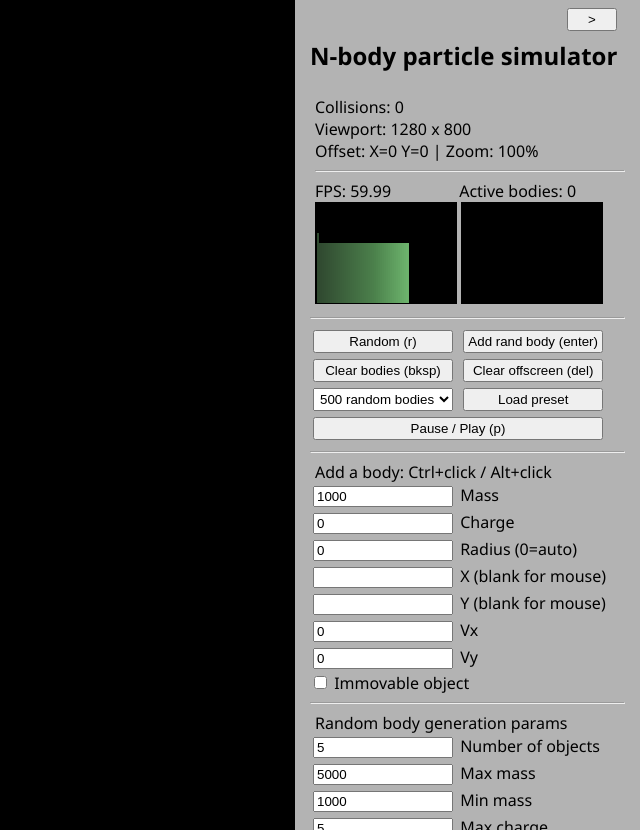
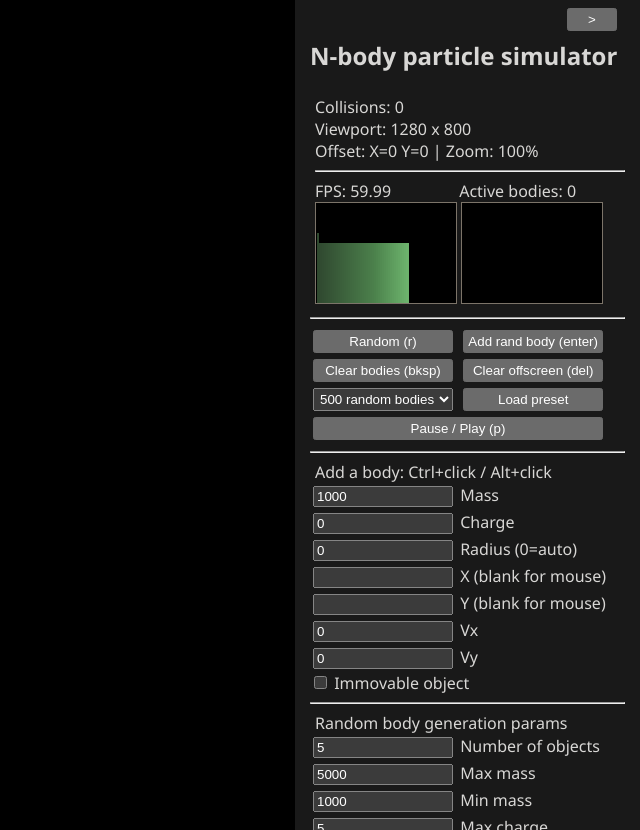
Before and after one commit to huj31415/gravity-sim, a plain HTML site: page index.html in a window 1280 px wide. Shown: the whole page, without its empty margins (640-1280 px from the left). Drawn offline with Linux system fonts and the light colour scheme.

Commit message:
changed to dark mode

```diff
--- a/index.html
+++ b/index.html
@@ -11,7 +11,7 @@
 <body>
   <canvas id="canvas" class="main"></canvas>
   <button id="toggleSettings">&gt;</button>
-  <span class="right" id="settings">
+  <span class="right right-dark" id="settings">
     <h2>N-body particle simulator</h2>
     <div id="stats">
       <p>Collisions: <span id="collisionCount">0</span></p>
--- a/style.css
+++ b/style.css
@@ -1,12 +1,17 @@
+html {
+  color-scheme: dark !important;
+}
+
 body {
   font-family: "Segoe UI", sans-serif;
   /* font-size: .95em; */
   overflow: hidden;
   background: black;
+  color: #d8d7d5;
 }
 
 canvas {
-  border: 1px solid black;
+  border: 1px solid rgb(124, 116, 105);
   background: black;
   /* width: 100%; */
   zoom: 100%;
@@ -36,6 +41,7 @@ input[type="range"] {
 
 button,
 select {
+  appearance: auto;
   display: inline-block;
   margin: 3px;
   padding: 2px;
@@ -56,6 +62,10 @@ button.fullwidth {
   height: 100%;
   overflow: scroll;
   background: rgba(255, 255, 255, .7);
+}
+
+.right-dark {
+  background: rgba(50, 50, 50, .5);
 }
 
 h2 {
```
